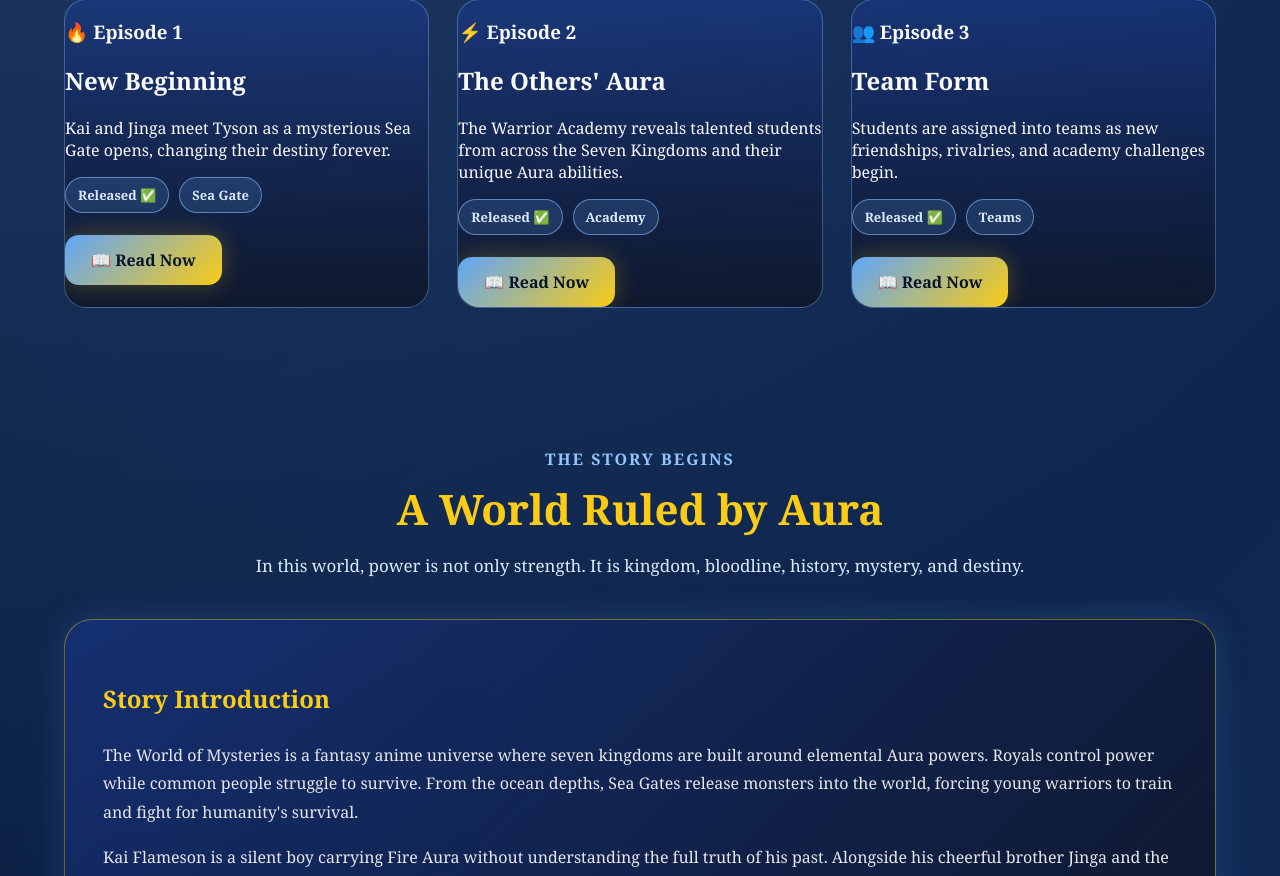
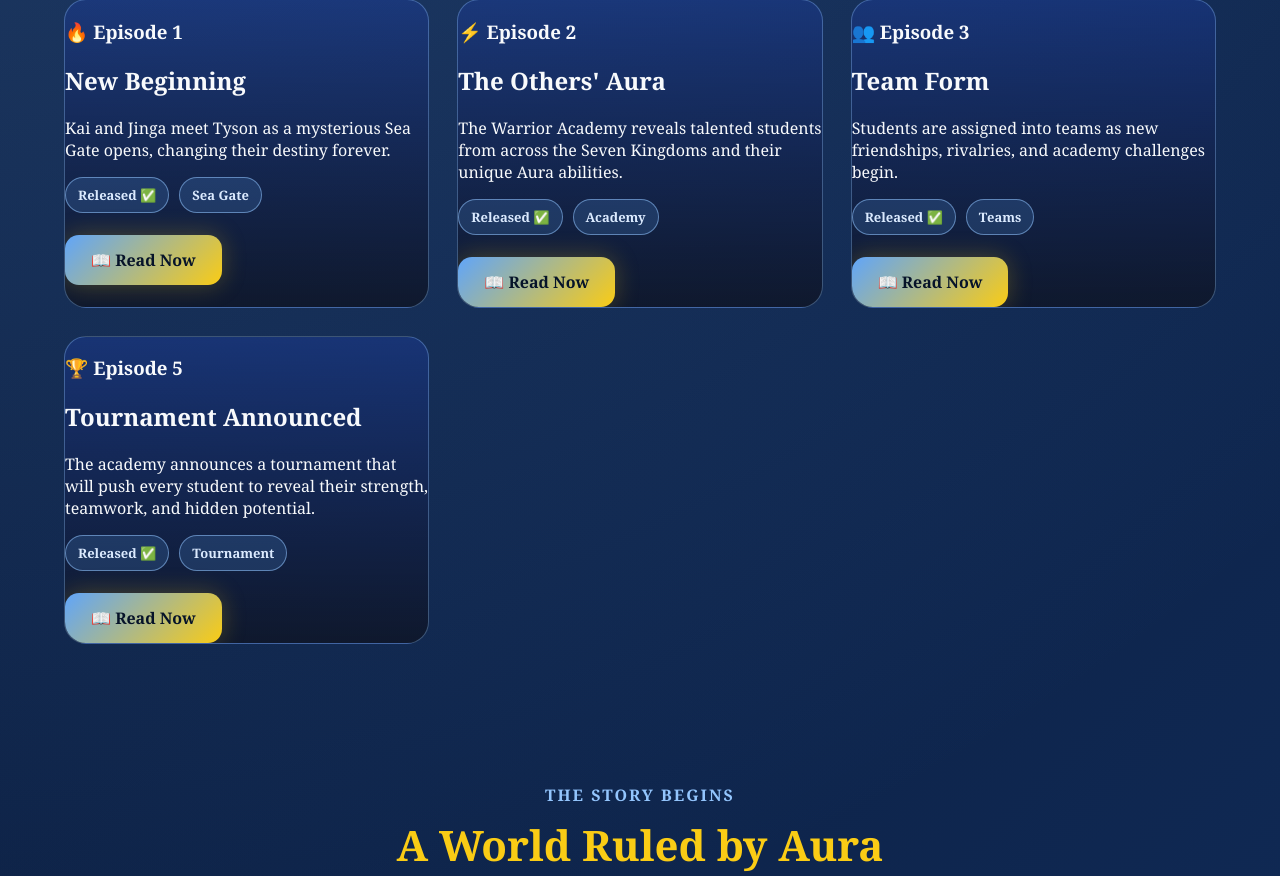
Before and after one commit to infinityaiworld001-cmd/my_world, a Flask app: page / in a window 1280 px wide. Shown: the part 935-1811 px from the top of the page. Run offline with Flask 3, Linux system fonts and the light colour scheme.

Commit message:
Update index.html

```diff
--- a/templates/index.html
+++ b/templates/index.html
@@ -105,6 +105,23 @@
             <br>
             <a href="/manga/episode-3/1" class="btn">📖 Read Now</a>
         </div>
+
+        <div class="chapter-card">
+    <h3>🏆 Episode 5</h3>
+    <h2>Tournament Announced</h2>
+    <p>
+        The academy announces a tournament that will push every student
+        to reveal their strength, teamwork, and hidden potential.
+    </p>
+
+    <div class="tag-row">
+        <span class="tag">Released ✅</span>
+        <span class="tag">Tournament</span>
+    </div>
+
+    <br>
+    <a href="/manga/episode-5/1" class="btn">📖 Read Now</a>
+</div>
 
     </div>
 </section>
```
